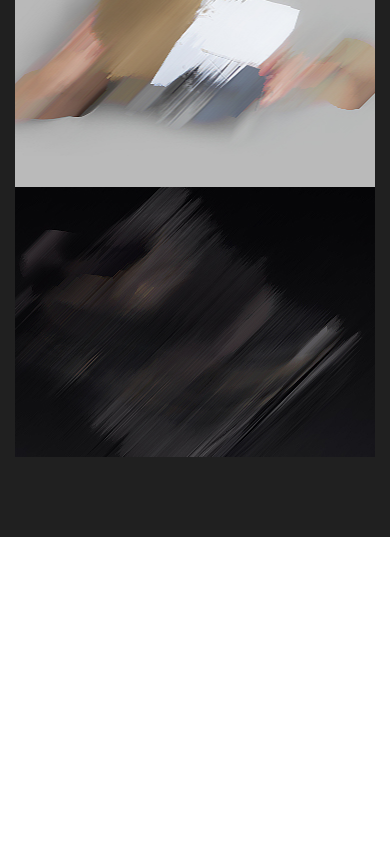
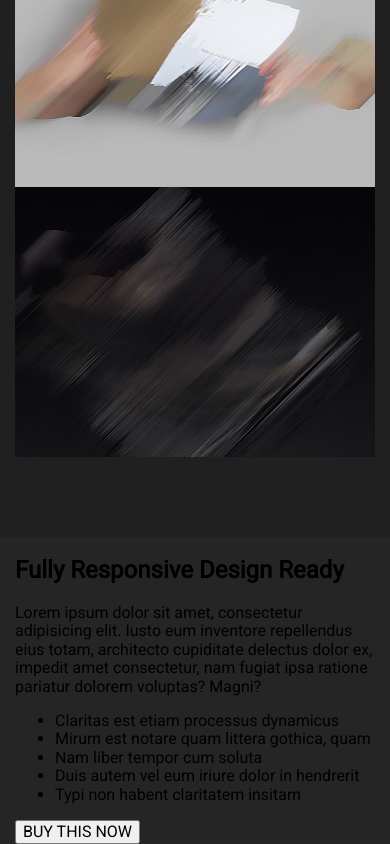
Before and after one commit to dvornicked/exeLandingPage, a website: page index.html in a window 390 px wide. Shown: the part 2953-3797 px from the top of the page. Before the commit the page ends 3490 px from the top, so only its background shows below. Drawn offline with nearby package versions, Linux system fonts and the light colour scheme; files that its build step writes are made by us from their sources; files whose address does not match are found by name.

Commit message:
Implementing HTML: responsive

```diff
--- a/index.html
+++ b/index.html
@@ -191,6 +191,22 @@
       </li>
     </ul>
   </section>
+  <section class="responsive">
+    <div class="responsive__wrap wrap">
+      <div class="responsive__info">
+        <h2 class="responsive__title">Fully Responsive Design Ready</h2>
+        <p class="responsive__text">Lorem ipsum dolor sit amet, consectetur adipisicing elit. Iusto eum inventore repellendus eius totam, architecto cupiditate delectus dolor ex, impedit amet consectetur, nam fugiat ipsa ratione pariatur dolorem voluptas? Magni?</p>
+        <ul class="responsive__list list">
+          <li class="list__element">Claritas est etiam processus dynamicus</li>
+          <li class="list__element">Mirum est notare quam littera gothica, quam</li>
+          <li class="list__element">Nam liber tempor cum soluta</li>
+          <li class="list__element">Duis autem vel eum iriure dolor in hendrerit</li>
+          <li class="list__element">Typi non habent claritatem insitam</li>
+        </ul>
+        <button class="responsive__button">BUY THIS NOW</button>
+      </div>
+    </div>
+  </section>
 </div>
 </body>
 </html>
```
Also changed, not shown: build/index.html.
